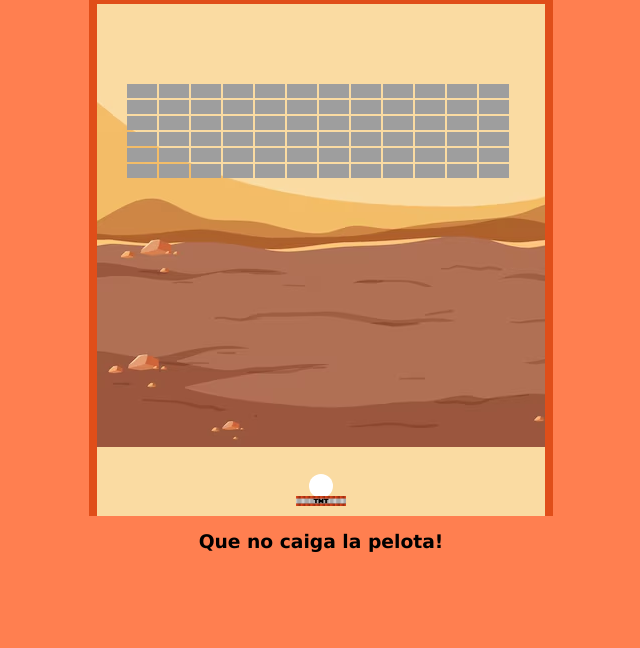
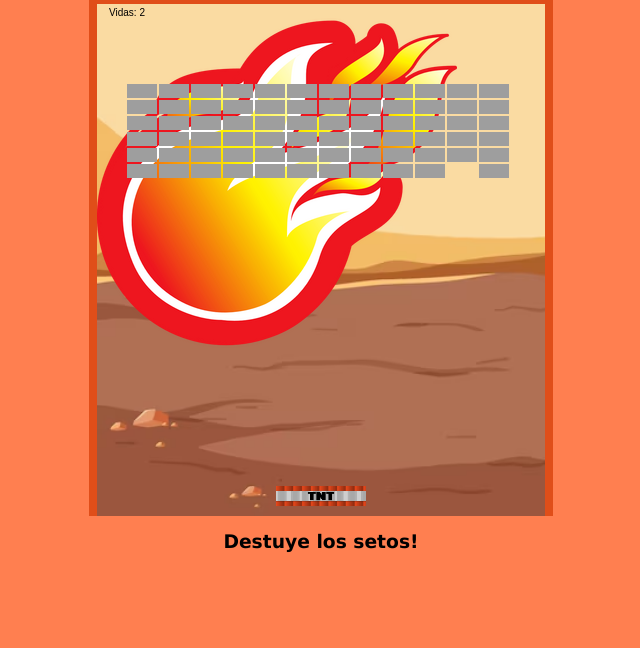
Before and after one commit to mariaorfilaa/Fireballgame, a plain HTML site: page Fireballgame/index.html in a window 1280 px wide. Shown: the part 152-800 px from the top of the page, without its empty margins (319-959 px from the left). Drawn offline with Linux system fonts and the light colour scheme.

Commit message:
Add files via upload

```diff
--- a/Fireballgame/index.html
+++ b/Fireballgame/index.html
@@ -12,7 +12,10 @@
     <canvas id="canvas"></canvas>
     <img hidden id= "sprite" src="./img/tnt.png">
     <img hidden id="murs" src="./img/murs.png">
-    <h3>Que no caiga la pelota!</h3>
+    <img hidden id="balls" src="./img/ball.png">
+    <h3>Destuye los setos!</h3>
+    <audio hidden id= "music" src="./audio/explosion-sound-effect-2-241820.mp3">
+
 </body>
 <script src="./index.js"></script>
 </html>
--- a/Fireballgame/index.js
+++ b/Fireballgame/index.js
@@ -5,7 +5,9 @@ canvas.height = 512;
 canvas.width = 448;
 
 const sprite = document.getElementById ("sprite");
-const mur = document.getElementById ("murs")
+const mur = document.getElementById ("murs");
+const ball = document.getElementById ("balls")
+
 
 let colors = ["#CD5C5C", "#F08080", "#FA8072", "#E9967A", "#8B0000"]
 
@@ -39,7 +41,7 @@ for(let c=0; c<columnes; c++){
     }
 }
 
-let radiPilota = 12;
+let radiPilota = 8;
 
 let x = canvas.width / 2
 let y = canvas.height - 30
@@ -47,8 +49,8 @@ let y = canvas.height - 30
 let dx = 4
 let dy = -4
 
-let amplePala = 50;
-let alturaPala = 10;
+let amplePala = 90;
+let alturaPala = 20;
 
 let sensibilitat = 8;
 let dreta = false;
@@ -62,9 +64,19 @@ let vidas = 3
 function pintarPilota (){
     ctx.beginPath();
     ctx.arc(x, y, radiPilota, 0, Math.PI*2);
-    ctx.fillStyle = "#FFF";
+    /*ctx.fillStyle = "#FFF";
     ctx.fill ();
     ctx.closePath();
+    */
+    ctx.drawImage(
+        ball,
+        0,
+        0,
+        360,
+        360,
+
+    )
+
 }
 
 
@@ -117,11 +129,14 @@ function deteccioColisio () {
                 continue;
             }
 
-            //const mateixaXMur = x = palax && x >=;
-            //const mataiexaYMur = y = palaY && x >= palaX && x <= palaX+amplePala;
+            const mateixaXMur = x > murActual.x && x < murActual.x + ampleMur
+            const mataiexaYMur = y >murActual.y && y < murActual.y + alturaMur
             if (mateixaXMur && mataiexaYMur){
                 dy = -dy;
                 murActual.status = ESTAT_MUR.DESTRUIT
+
+                var audio = document.getElementById("music");
+                audio.play();
             }
         }
     }
@@ -150,7 +165,6 @@ function movimentPilota (){
         y = canvas.height - 30
     }
 
-
     x += dx;
     y += dy;
 }
@@ -161,7 +175,6 @@ function movimentPala (){
     }else if (esquerra && palaX > 0){
         palaX -= sensibilitat
     }
-
 }
 
 function borrarPantalla(){
@@ -218,7 +231,6 @@ function inicialitzadorEvents (){
 
             },3000)
     }
-
 }
 }
 
--- a/Fireballgame/style.css
+++ b/Fireballgame/style.css
@@ -5,6 +5,7 @@ body{
 }
 canvas{
     background-image: url(img/fondo.avif);
+    background-size:cover;
     border: 8px solid rgb(224, 78, 25);
     margin: 0 auto;
     display: block;
@@ -16,7 +17,7 @@ h1{
     font-size: 40px;
     font-family: Verdana, Geneva, Tahoma, sans-serif;
     color: rgb(109, 29, 0);
-
+    text-shadow: 0 0 4px #ccc, 0 -5px 4px #ff3, 2px -10px 6px #fd3, -2px -15px 11px #f80, 2px -18px 18px #f20;
 }
 h3{
     margin: 0 auto;
```
Also changed, not shown: Fireballgame/img/desierto.jpg (added), 2 other files.
